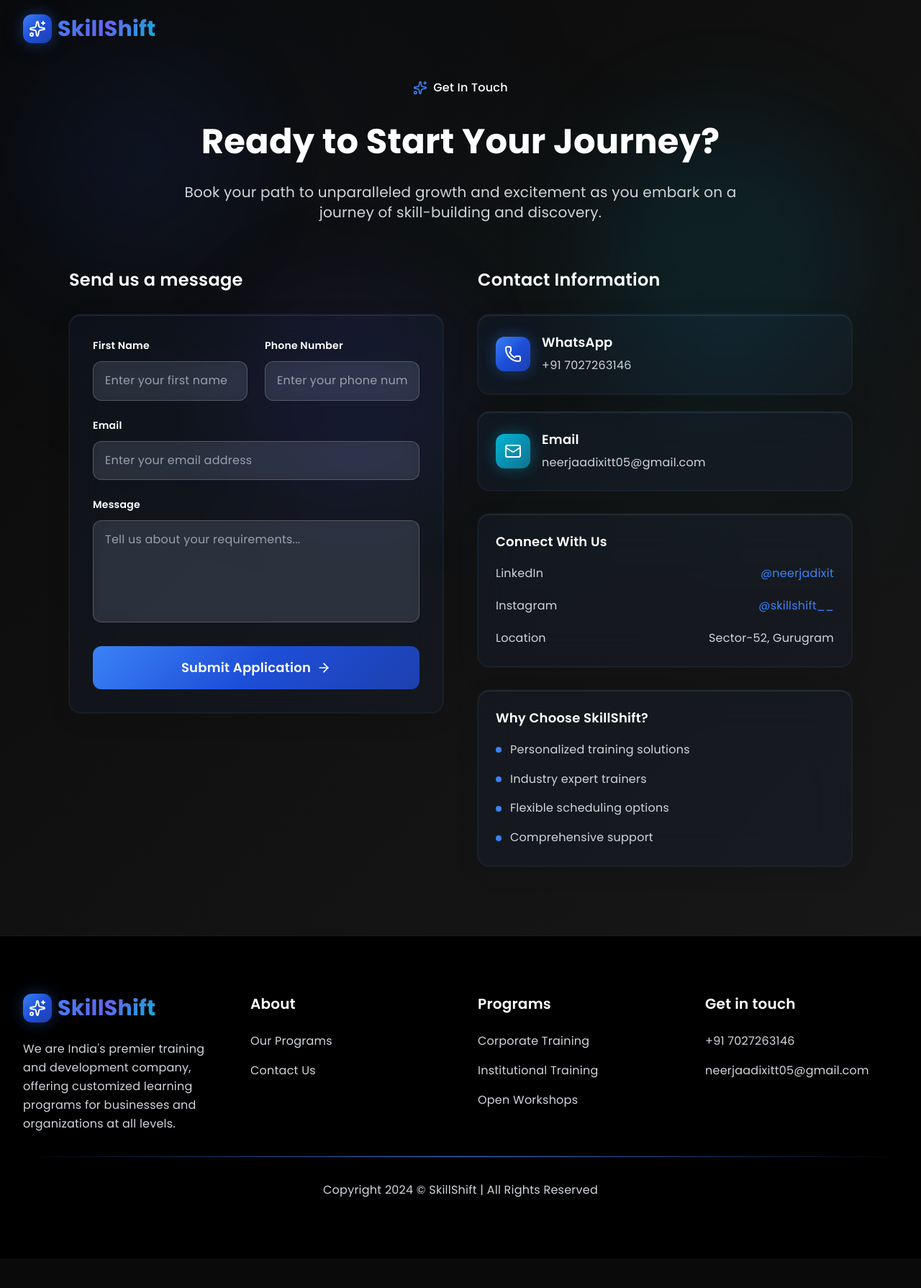
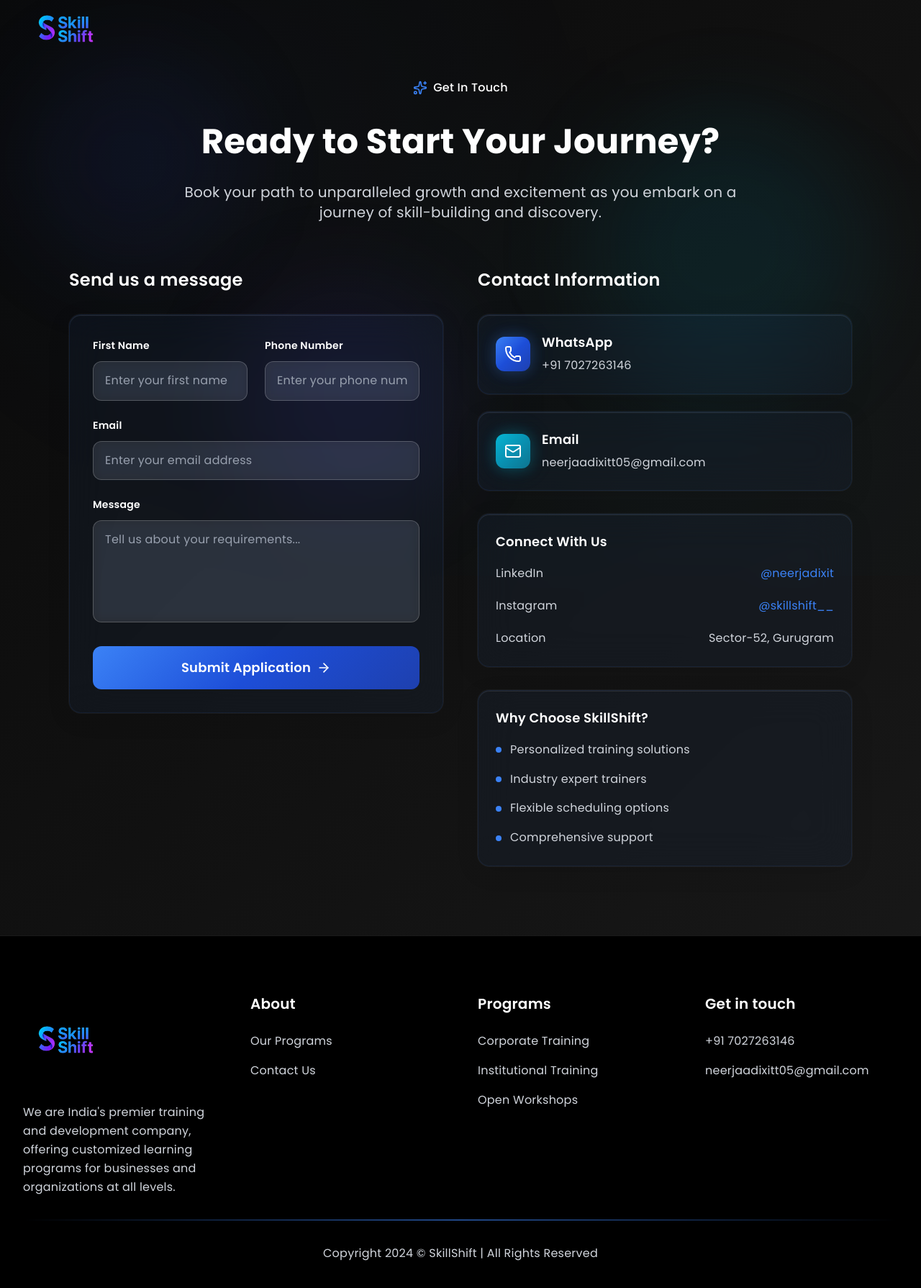
Before and after one commit to SafalBhandari12/skillShift_landing, a Next.js app: page /contact in a window 1280 px wide. Shown: the top 1790 px of the page at 72% size. Before the commit the page ends 1749 px from the top, so only its background shows below. Built offline with nearby package versions, Linux system fonts and the light colour scheme.

Commit message:
added logo

```diff
--- a/app/about/page.tsx
+++ b/app/about/page.tsx
@@ -58,12 +58,14 @@
           <div className='flex justify-between items-center h-20'>
             <div className='flex items-center'>
               <div className='flex items-center space-x-2'>
-                <div className='w-10 h-10 bg-gradient-primary rounded-xl flex items-center justify-center glow-premium'>
-                  <Sparkles className='h-6 w-6 text-white' />
-                </div>
-                <h1 className='text-3xl font-bold text-gradient-premium'>
-                  SkillShift
-                </h1>
+                <Image
+                  src='/logo_without_bg.png'
+                  alt='SkillShift Logo'
+                  width={120}
+                  height={120}
+                  className='w-32 h-32 object-contain'
+                  style={{ maxWidth: "none", maxHeight: "none" }}
+                />
               </div>
             </div>
             <div className='hidden md:flex items-center space-x-8'>
@@ -706,12 +708,14 @@
           <div className='grid md:grid-cols-4 gap-12'>
             <div>
               <div className='flex items-center space-x-2 mb-6'>
-                <div className='w-10 h-10 bg-gradient-primary rounded-xl flex items-center justify-center glow-premium'>
-                  <Sparkles className='h-6 w-6 text-white' />
-                </div>
-                <h3 className='text-3xl font-bold text-gradient-premium'>
-                  SkillShift
-                </h3>
+                <Image
+                  src='/logo_without_bg.png'
+                  alt='SkillShift Logo'
+                  width={120}
+                  height={120}
+                  className='w-32 h-32 object-contain'
+                  style={{ maxWidth: "none", maxHeight: "none" }}
+                />
               </div>
               <p className='text-gray-300 font-open-sans leading-relaxed'>
                 We are India&apos;s premier training and development company,
--- a/app/contact/page.tsx
+++ b/app/contact/page.tsx
@@ -3,6 +3,7 @@
 import { ArrowRight, Phone, Mail, Sparkles, Menu, X } from "lucide-react";
 import { useEffect, useState } from "react";
 import Link from "next/link";
+import Image from "next/image";
 
 export default function Contact() {
   const [isScrolled, setIsScrolled] = useState(false);
@@ -45,12 +46,14 @@
           <div className='flex justify-between items-center h-20'>
             <div className='flex items-center'>
               <div className='flex items-center space-x-2'>
-                <div className='w-10 h-10 bg-gradient-primary rounded-xl flex items-center justify-center glow-premium'>
-                  <Sparkles className='h-6 w-6 text-white' />
-                </div>
-                <h1 className='text-3xl font-bold text-gradient-premium'>
-                  SkillShift
-                </h1>
+                <Image
+                  src='/logo_without_bg.png'
+                  alt='SkillShift Logo'
+                  width={120}
+                  height={120}
+                  className='w-32 h-32 object-contain'
+                  style={{ maxWidth: "none", maxHeight: "none" }}
+                />
               </div>
             </div>
             <div className='hidden md:flex items-center space-x-8'>
@@ -335,12 +338,14 @@
           <div className='grid md:grid-cols-4 gap-12'>
             <div>
               <div className='flex items-center space-x-2 mb-6'>
-                <div className='w-10 h-10 bg-gradient-primary rounded-xl flex items-center justify-center glow-premium'>
-                  <Sparkles className='h-6 w-6 text-white' />
-                </div>
-                <h3 className='text-3xl font-bold text-gradient-premium'>
-                  SkillShift
-                </h3>
+                <Image
+                  src='/logo_without_bg.png'
+                  alt='SkillShift Logo'
+                  width={120}
+                  height={120}
+                  className='w-32 h-32 object-contain'
+                  style={{ maxWidth: "none", maxHeight: "none" }}
+                />
               </div>
               <p className='text-gray-300 font-open-sans leading-relaxed'>
                 We are India&apos;s premier training and development company,
--- a/app/page.tsx
+++ b/app/page.tsx
@@ -129,12 +129,14 @@
           <div className='flex justify-between items-center h-20'>
             <div className='flex items-center'>
               <div className='flex items-center space-x-2'>
-                <div className='w-10 h-10 bg-gradient-primary rounded-xl flex items-center justify-center glow-premium'>
-                  <Sparkles className='h-6 w-6 text-white' />
-                </div>
-                <h1 className='text-3xl font-bold text-gradient-premium'>
-                  SkillShift
-                </h1>
+                <Image
+                  src='/logo_without_bg.png'
+                  alt='SkillShift Logo'
+                  width={120}
+                  height={120}
+                  className='w-32 h-32 object-contain'
+                  style={{ maxWidth: "none", maxHeight: "none" }}
+                />
               </div>
             </div>
             <div className='hidden md:flex items-center space-x-8'>
@@ -1056,12 +1058,14 @@
           <div className='grid md:grid-cols-4 gap-12'>
             <div>
               <div className='flex items-center space-x-2 mb-6'>
-                <div className='w-10 h-10 bg-gradient-primary rounded-xl flex items-center justify-center glow-premium'>
-                  <Sparkles className='h-6 w-6 text-white' />
-                </div>
-                <h3 className='text-3xl font-bold text-gradient-premium select-text'>
-                  SkillShift
-                </h3>
+                <Image
+                  src='/logo_without_bg.png'
+                  alt='SkillShift Logo'
+                  width={120}
+                  height={120}
+                  className='w-32 h-32 object-contain'
+                  style={{ maxWidth: "none", maxHeight: "none" }}
+                />
               </div>
               <p className='text-gray-300 font-open-sans leading-relaxed select-text'>
                 We are India&apos;s premier training and development company,
```
Also changed, not shown: public/logo_with_bg.png (added), public/logo_without_bg.png (added).
